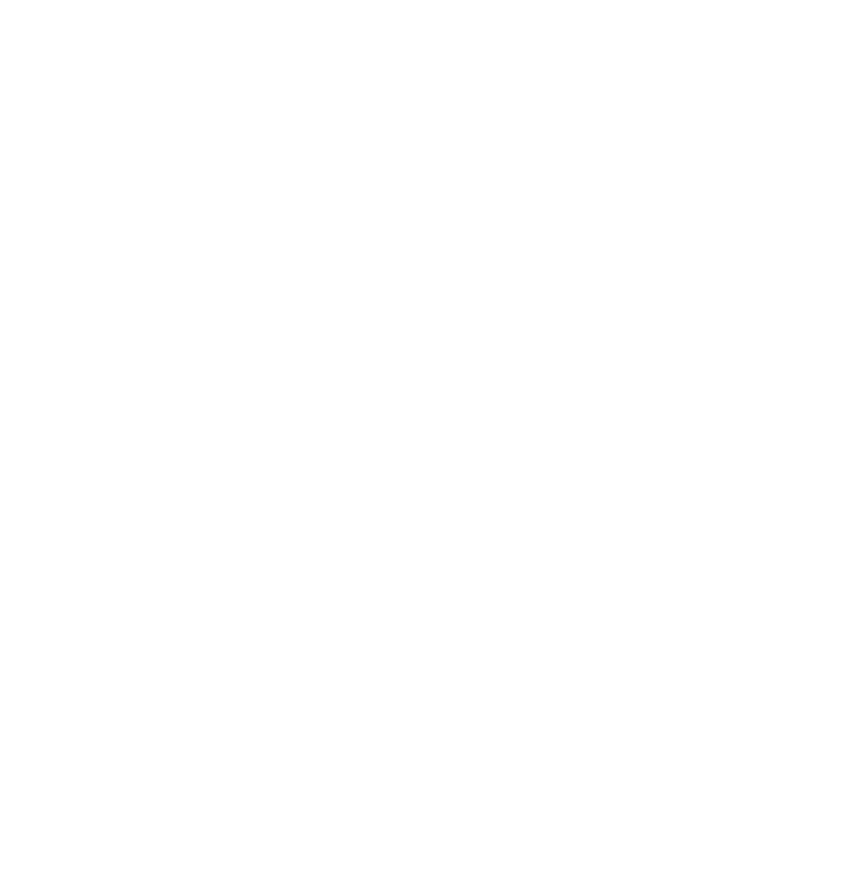
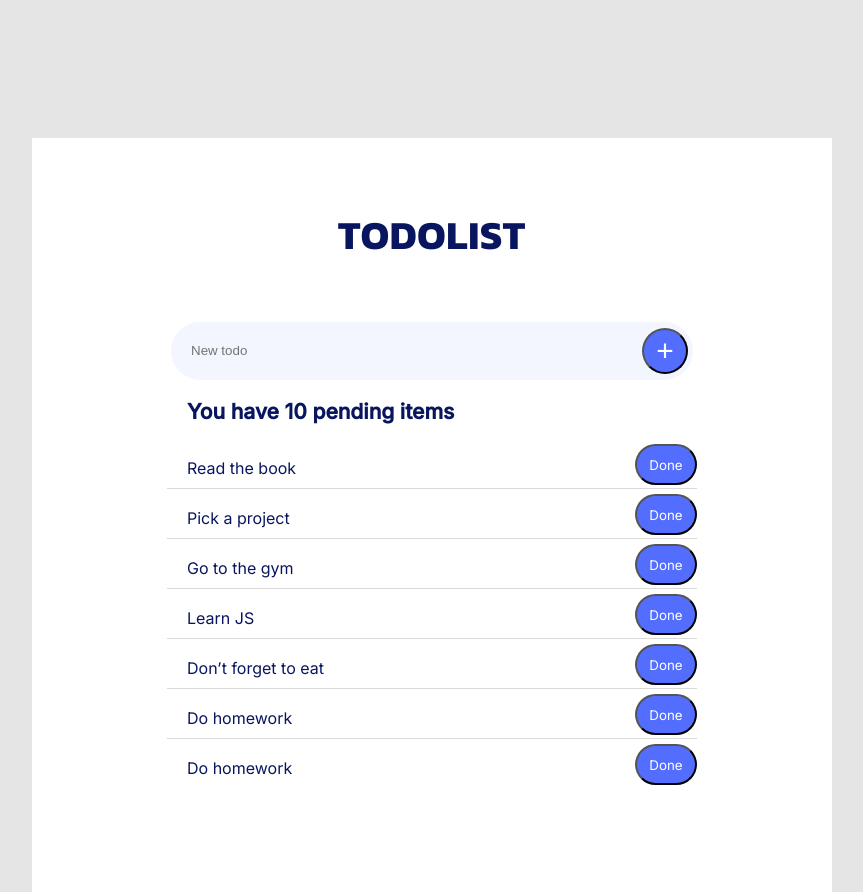
Before and after one commit to RostyslavYarovyi/First, a plain HTML site: page index.html in a window 1280 px wide. Shown: the top 892 px of the page, without its empty margins (208-1071 px from the left). Before the commit the page ends 800 px from the top, so only its background shows below. Drawn offline with Linux system fonts and the light colour scheme.

Commit message:
main work html and css project

```diff
--- a/index.html
+++ b/index.html
@@ -1,12 +1,110 @@
 <!DOCTYPE html>
-<html lang="en">
+<html >
 <head>
-    <meta charset="UTF-8">
-    <meta http-equiv="X-UA-Compatible" content="IE=edge">
-    <meta name="viewport" content="width=device-width, initial-scale=1.0">
-    <title>Document</title>
+    <title>project</title>
+    <link rel="stylesheet" href="style.css">
+    <link rel="preconnect" href="https://fonts.googleapis.com">
+    <link rel="preconnect" href="https://fonts.googleapis.com">
+    <link rel="preconnect" href="https://fonts.gstatic.com" crossorigin>
+    <link href="https://fonts.googleapis.com/css2?family=Inter:wght@400;500&family=Kanit:wght@700&display=swap" rel="stylesheet">
 </head>
 <body>
+<div class="block">
+    <div class="h1">
+    <h1>TODOLIST</h1>
+    </div>
+    <div >
+        <form  action="#" method="post" enctype="multipart/form-data">
+            <div class="block1" >
+                <input  class="wod" placeholder="New todo" type="text" name=" new todo">
+            </div>
+            <div>
+                <input class="block2" type="button" value="+">
+            </div>
+
+    </div>
+    <div class="block5">
+    <div class="list">
+        <h2>You have 10 pending items</h2>
+        </div>
+    <div>
+        <div>
+            <form  action="#" method="post" enctype="multipart/form-data"></form>
+            <div class="block7">
+               <span>Read the book</span>
+
+               <input class="block4" type="button" value="Done">
+            </div>
+
+            <div class="block7">
+                <span>Pick a project</span>
+
+                <input class="block4" type="button" value="Done">
+
+            </div>
+
+             <div class="block7">
+                <span>Go to the gym</span>
+
+                <input class="block4" type="button" value="Done">
+             </div class="block7">
+
+             <div class="block7">
+                <span>Learn JS</span>
+
+                <input class="block4" type="button" value="Done">
+             </div class="block7">
+
+             <div class="block7">
+                <span>Don’t forget to eat</span>
+
+                <input class="block4" type="button" value="Done">
+             </div>
+
+             <div class="block7">
+                <span>Do homework</span>
+
+
+                <input class="block4" type="button" value="Done">
+             </div>
+
+             <div class="block7">
+                <span>Do homework</span>
+
+                <input class="block4" type="button" value="Done">
+             </div>
+
+             <div class="block7">
+                <span>Do homework</span>
+
+                <input class="block4" type="button" value="Done">
+             </div>
+
+             <div class="block7">
+                <span>Do homework</span>
+
+                <input class="block4" type="button" value="Done">
+             </div>
+            <!-- просто коментар-->
+
+
+
+
+
+
+
+        </form>
+        </div>
+    </div>
+
+
+
+
+
+    </div>
+
+
+</div>
 
 </body>
 </html>
--- a/style.css
+++ b/style.css
@@ -1 +1,138 @@
-/*dsfdsfsdfsdfsd*/
+body
+    {
+    background: #E5E5E5;
+    padding: 30px;
+    }
+.block
+    {
+    margin:  100px auto;
+    position: static;
+    max-width: 800px;
+    height: 800px;
+    background: #FFFFFF;
+
+
+
+    }
+.h1
+  {
+    padding-top: 50px;
+    text-align: center;
+    font-family: 'Kanit';
+    font-style: normal;
+    font-weight: 700;
+    font-size: 20px;
+    line-height: 40px;
+    letter-spacing: 0.035em;
+    color: #09165F;
+    }
+
+
+.wod
+    {
+    width: 500px;
+    height: 56px;
+    background: #F3F5FF;
+    border-radius: 50px;
+    border: none ;
+    padding-left: 20px;
+    position: relative;
+    top: 40px;
+
+    }
+.block1
+{
+text-align: center;
+}
+.block2
+    {
+     position:relative;
+     left: 610px;
+     bottom: 12px;
+
+
+    background: #536DFF;
+    border-radius: 50px;
+    color: #FFFFFF;
+    font-size: 30px;
+    height: 46px;
+    width: 46px;
+    }
+.list
+    {
+    font-family: 'Inter';
+    font-style: normal;
+    font-weight: 500;
+    font-size: 14px;
+    line-height: 133.02%;
+    padding-left: 70px;
+    color: #09165F;
+
+    }
+
+
+
+::-webkit-scrollbar {
+    width: 4px;
+    height: 120px;
+
+    background: #EEEEEE;
+    border-radius: 10px;
+        }
+::-webkit-scrollbar-thumb
+         {
+
+            background: #C2C2C2;
+            border-radius: 10px;
+
+
+        }
+
+    .block5
+        {
+        width: 630px;
+        height: 400px;
+        overflow-y: scroll;
+        margin: 0px auto;
+        }
+
+
+
+        .block7
+        {
+            padding-top: 20px;
+            padding-left: 20px;
+             display: block;
+            border-bottom: 1px solid
+            #DADADA;
+             margin-right: 50px;
+            margin-left: 50px;
+            padding-bottom: 10px;
+
+        }
+
+
+span {
+ font-family: 'Inter';
+ font-style: normal;
+ font-weight: 400;
+ font-size: 16px;
+ line-height: 19px;
+ color: #09165F;
+}
+
+ .block4
+        {
+            position: relative;
+            width: 62px;
+            height: 41px;
+            float: right;
+           bottom: 15px;
+
+            background: #536DFF;
+            border-radius: 50px;
+            color: #FFFFFF;
+            font-family: 'Inter';
+            font-style: normal;
+
+        }
```
